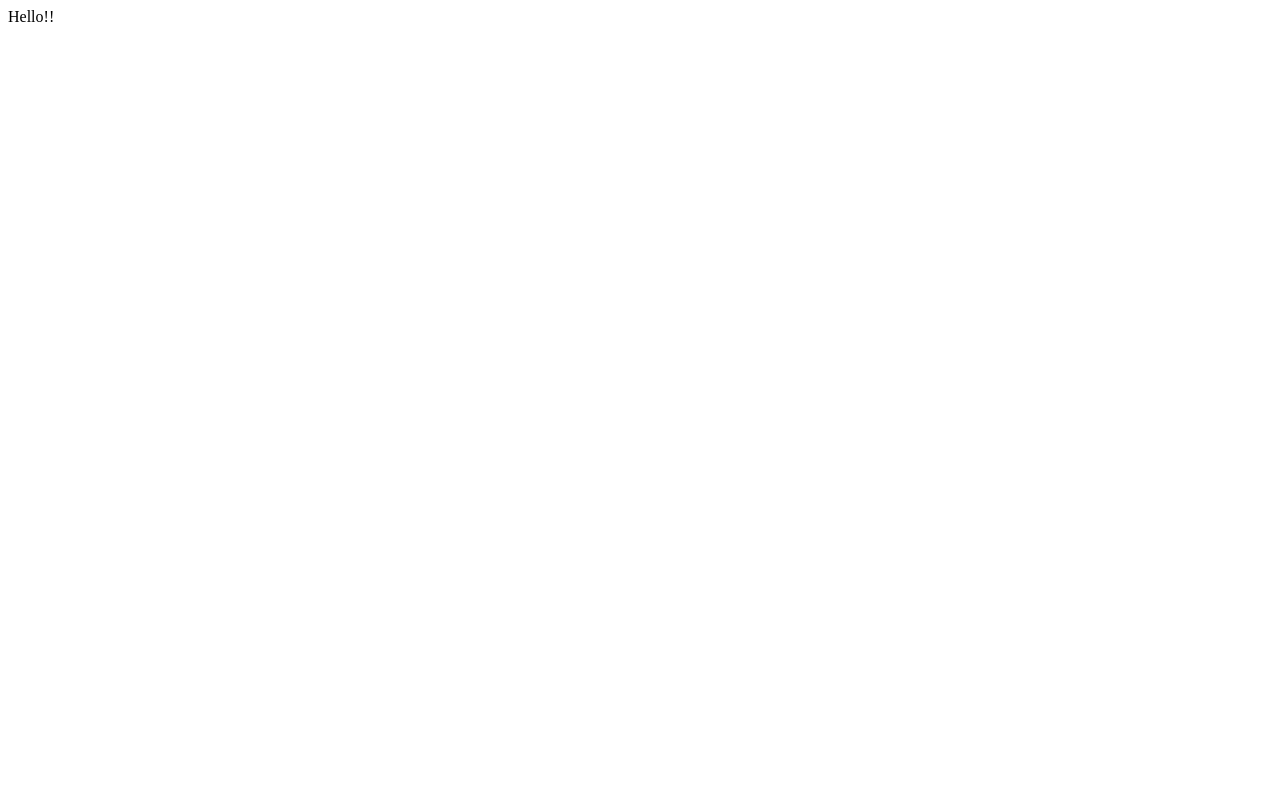
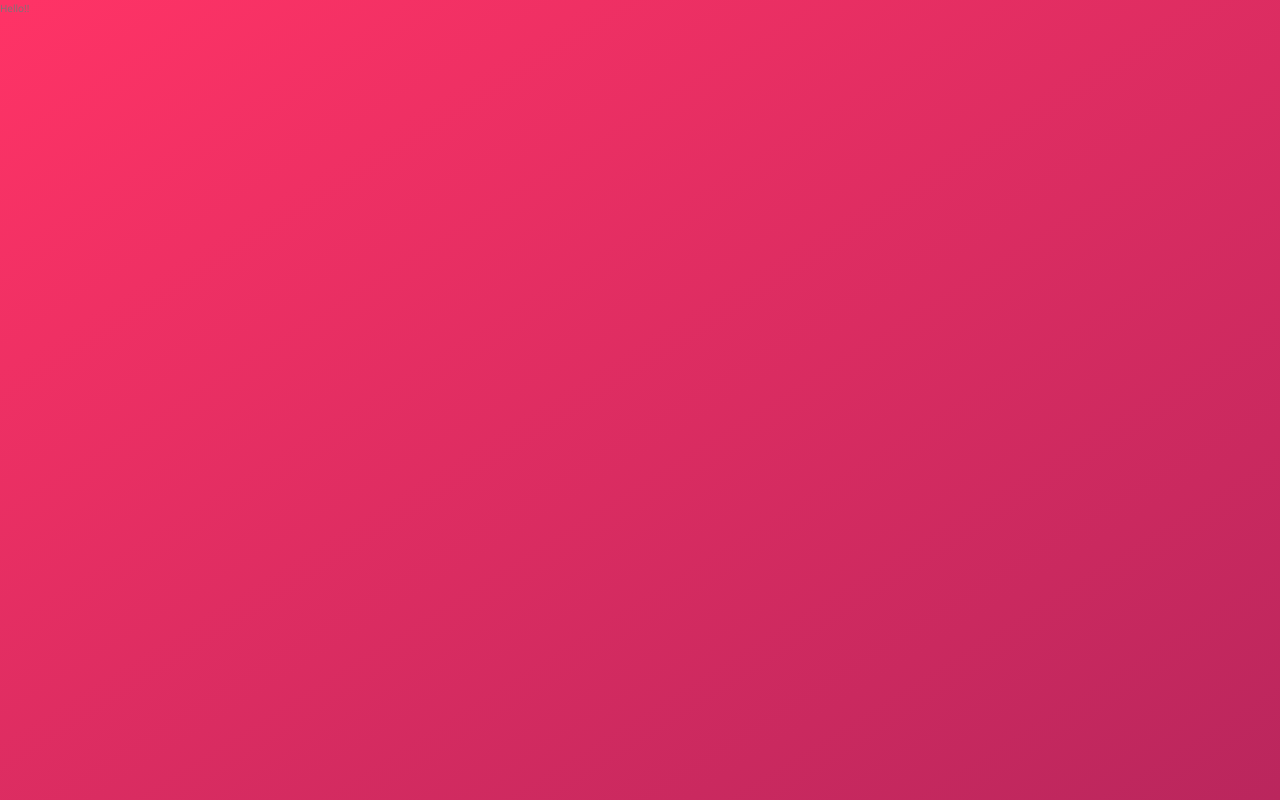
Before and after one commit to yoonjuh/todo-flexbox, a React (Create React App) app: page / in a window 1280 px wide. Built offline with nearby package versions, Linux system fonts and the light colour scheme.

Commit message:
Add initial project structure

```diff
--- a/package.json
+++ b/package.json
@@ -30,7 +30,7 @@
     "devserver": "live-server",
     "compile:sass": "node-sass src/sass/main.scss src/css/style.comp.css",
     "prefix:css": "postcss --use autoprefixer -b 'last 10 versions' css/style.comp.css -o css/style.prefix.css",
-    "compress:css": "node-sass css/style.prefix.css css/style.css --output-style compressed",
+    "compress:css": "node-sass src/css/style.prefix.css src/css/style.css --output-style compressed",
     "build:css": "npm-run-all compile:sass concat:css prefix:css compress:css"
   }
 }
--- a/public/index.html
+++ b/public/index.html
@@ -1,15 +1,16 @@
 <!DOCTYPE html>
 <html lang="en">
+
 <head>
   <meta charset="utf-8">
-    <meta name="viewport" content="width=device-width, initial-scale=1, shrink-to-fit=no">
+  <meta name="viewport" content="width=device-width, initial-scale=1.0">
   <meta name="theme-color" content="#000000">
   <!--
       manifest.json provides metadata used when your web app is added to the
       homescreen on Android. See https://developers.google.com/web/fundamentals/engage-and-retain/web-app-manifest/
     -->
-    <link rel="manifest" href="%PUBLIC_URL%/manifest.json">
-    <link rel="shortcut icon" href="%PUBLIC_URL%/favicon.ico">
+  <link href="https://fonts.googleapis.com/css?family=Open+Sans:300,400,600" rel="stylesheet">
+  <link rel="stylesheet" href="../src/css/style.css">
   <!--
       Notice the use of %PUBLIC_URL% in the tags above.
       It will be replaced with the URL of the `public` folder during the build.
@@ -19,8 +20,9 @@
       work correctly both with client-side routing and a non-root public URL.
       Learn how to configure a non-root public URL by running `npm run build`.
     -->
-    <title>React App</title>
+  <title>Trillo &mdsh; Your all-in-one booking app</title>
 </head>
+
 <body>
   <noscript>
     You need to enable JavaScript to run this app.
@@ -37,4 +39,5 @@
       To create a production bundle, use `npm run build` or `yarn build`.
     -->
 </body>
+
 </html>
--- a/src/css/style.comp.css
+++ b/src/css/style.comp.css
@@ -15,9 +15,27 @@ Grey dark 2: #777
 Grey dark 3: #999
 
 */
+:root {
+  --color-primary: #eb2f64;
+  --color-primary-light: #FF3366;
+  --color-primary-dark: #BA265D; }
+
 * {
   margin: 0;
   padding: 0; }
 
+*,
+*::before,
+*::after {
+  box-sizing: inherit; }
+
+html {
+  box-sizing: border-box;
+  font-size: 62.5%; }
+
 body {
-  background-color: #999; }
+  font-family: "Open Sans", sans-serif;
+  font-weight: 400;
+  line-height: 1.6;
+  background-image: linear-gradient(to right bottom, var(--color-primary-light), var(--color-primary-dark));
+  background-size: cover; }
--- a/src/css/style.css
+++ b/src/css/style.css
@@ -15,9 +15,37 @@ Grey dark 2: #777
 Grey dark 3: #999
 
 */
+:root {
+  --color-primary: #eb2f64;
+  --color-primary-light: #FF3366;
+  --color-primary-dark: #BA265D;
+  --color-Grey-light-1: #faf9f9;
+  --color-Grey-light-2: #f4f2f2;
+  --color-Grey-light-3: #f0eeee;
+  --color-Grey-light-4: #ccc;
+  --color-Grey-dark-1: #333;
+  --color-Grey-dark-2: #777;
+  --color-Grey-dark-3: #999; }
+
 * {
   margin: 0;
   padding: 0; }
 
+*,
+*::before,
+*::after {
+  box-sizing: inherit; }
+
+html {
+  box-sizing: border-box;
+  font-size: 62.5%; }
+
 body {
-  background-color: #999; }
+  font-family: "Open Sans", sans-serif;
+  font-weight: 400;
+  line-height: 1.6;
+  color: var(--color-Grey-dark-2);
+  background-image: linear-gradient(to right bottom, var(--color-primary-light), var(--color-primary-dark));
+  background-size: cover;
+  background-repeat: no-repeat;
+  min-height: 100vh; }
--- a/src/index.js
+++ b/src/index.js
@@ -1,5 +1,6 @@
 import React from 'react';
 import { render } from 'react-dom';
 import App from './components/App';
+import './css/style.css';
 
 render(<App />, document.querySelector('#root'));
--- a/src/sass/_base.scss
+++ b/src/sass/_base.scss
@@ -16,11 +16,42 @@ Grey dark 3: #999
 
 */
 
+:root {
+    --color-primary: #eb2f64;
+    --color-primary-light: #FF3366;
+    --color-primary-dark: #BA265D;
+    --color-Grey-light-1: #faf9f9;
+    --color-Grey-light-2: #f4f2f2;
+    --color-Grey-light-3: #f0eeee;
+    --color-Grey-light-4: #ccc;
+    --color-Grey-dark-1: #333;
+    --color-Grey-dark-2: #777;
+    --color-Grey-dark-3: #999;
+}
+
 * {
     margin: 0;
     padding: 0;
 }
 
+*,
+*::before,
+*::after {
+    box-sizing: inherit;
+}
+
+html {
+    box-sizing: border-box;
+    font-size: 62.5%; // 1rem = 10px; 10px/16px = 62.5%
+}
+
 body {
-    background-color: #999;
+    font-family: "Open Sans", sans-serif;
+    font-weight: 400;
+    line-height: 1.6;
+    color: var(--color-Grey-dark-2);
+    background-image: linear-gradient(to right bottom, var(--color-primary-light), var(--color-primary-dark));
+    background-size: cover;
+    background-repeat: no-repeat;
+    min-height: 100vh;
 }
```
Lines whose indentation alone changed are shown as unchanged.
